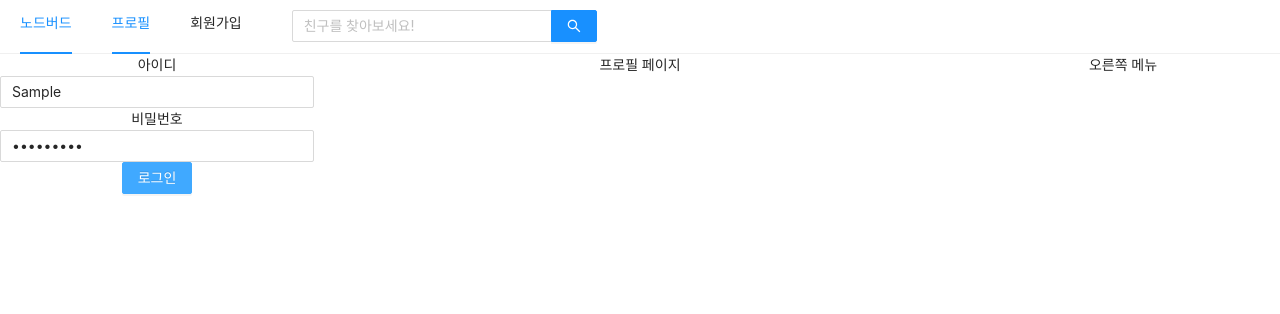
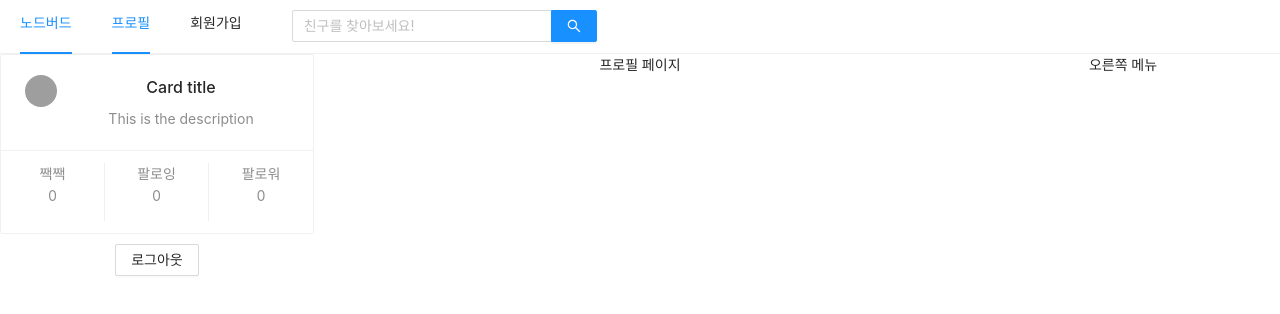
Before and after one commit to HyeonGyu-Shin/react-nodebird-self, a Next.js app in the folder front/: page /profile in a window 1280 px wide. Both pictures are taken after typing "Sample", "Sample123" into the empty fields and a click on the button "로그인". Shown: the top 314 px of the page. Built offline with nearby package versions, Linux system fonts and the light colour scheme; grey boxes are pictures that could not be loaded.

Commit message:
🚧 Implement Login action

```diff
--- a/front/components/login/LoginForm.js
+++ b/front/components/login/LoginForm.js
@@ -1,7 +1,7 @@
 import { Button, Form, Input } from "antd";
 import React, { useCallback, useState } from "react";
 
-const LoginForm = () => {
+const LoginForm = ({ setIsLoggedIn }) => {
   const [id, setId] = useState("");
   const [password, setPassword] = useState("");
 
@@ -13,35 +13,36 @@ const LoginForm = () => {
     setPassword(e.target.value);
   }, []);
 
-  const onSubmitForm = useCallback(() => {
+  const onSubmitForm = useCallback((e) => {
     console.log(id, password);
+    setIsLoggedIn(true);
   }, []);
 
   return (
-    <div>
-      <Form onFinish={onSubmitForm}>
-        <div>
+    <>
+      <Form onFinish={onSubmitForm} style={{ padding: "20px" }}>
+        <div style={{ marginBottom: "10px" }}>
           <label htmlFor="user-id">아이디</label>
           <Input name="user-id" value={id} onChange={onChangeId} required />
         </div>
-        <div>
+        <div style={{ marginBottom: "10px" }}>
           <label htmlFor="user-password">비밀번호</label>
           <Input
             name="user-password"
             placeholder="비밀번호"
             value={password}
-            type="password"
+            type={"password"}
             onChange={onChangePassword}
             required
           ></Input>
         </div>
         <div>
-          <Button type="primary" htmlType="submit">
+          <Button type="primary" htmlType="submit" loading={false}>
             로그인
           </Button>
         </div>
       </Form>
-    </div>
+    </>
   );
 };
 
--- a/front/components/login/UserProfile.js
+++ b/front/components/login/UserProfile.js
@@ -1,9 +1,38 @@
-import React from "react";
+import { Card, Avatar, Button } from "antd";
+import React, { useCallback } from "react";
 
-const UserProfile = () => {
+const UserProfile = ({ setIsLoggedIn }) => {
+  const onClickLogOut = useCallback(() => {
+    setIsLoggedIn(false);
+  }, []);
   return (
     <div>
-      <div></div>
+      <Card
+        style={{ marginBottom: "10px" }}
+        actions={[
+          <dl>
+            <dt>짹짹</dt>
+            <dd>0</dd>
+          </dl>,
+          <dl>
+            <dt>팔로잉</dt>
+            <dd>0</dd>
+          </dl>,
+          <dl>
+            <dt>팔로워</dt>
+            <dd>0</dd>
+          </dl>,
+        ]}
+      >
+        <Card.Meta
+          avatar={<Avatar src="https://joeschmoe.io/api/v1/random" />}
+          title="Card title"
+          description="This is the description"
+        />
+      </Card>
+      <Button onClick={onClickLogOut} htmlFor="button">
+        로그아웃
+      </Button>
     </div>
   );
 };
--- a/front/layouts/pageLayout.js
+++ b/front/layouts/pageLayout.js
@@ -1,10 +1,13 @@
-import React from "react";
+import React, { useState } from "react";
 import Link from "next/link";
 
 import { Col, Input, Menu, Row } from "antd";
 import LoginForm from "../components/login/LoginForm";
+import UserProfile from "../components/login/UserProfile";
 
 const PageLayout = ({ children, current }) => {
+  const [isLoggedIn, setIsLoggedIn] = useState(false);
+
   return (
     <>
       <Menu selectedKeys={[current]} mode="horizontal">
@@ -34,7 +37,11 @@ const PageLayout = ({ children, current }) => {
       </Menu>
       <Row style={{ textAlign: "center" }} gutter={8}>
         <Col xs={6}>
-          <LoginForm></LoginForm>
+          {isLoggedIn ? (
+            <UserProfile setIsLoggedIn={setIsLoggedIn} />
+          ) : (
+            <LoginForm setIsLoggedIn={setIsLoggedIn} />
+          )}
         </Col>
         <Col xs={12}>{children}</Col>
         <Col xs={6}>오른쪽 메뉴</Col>
```
